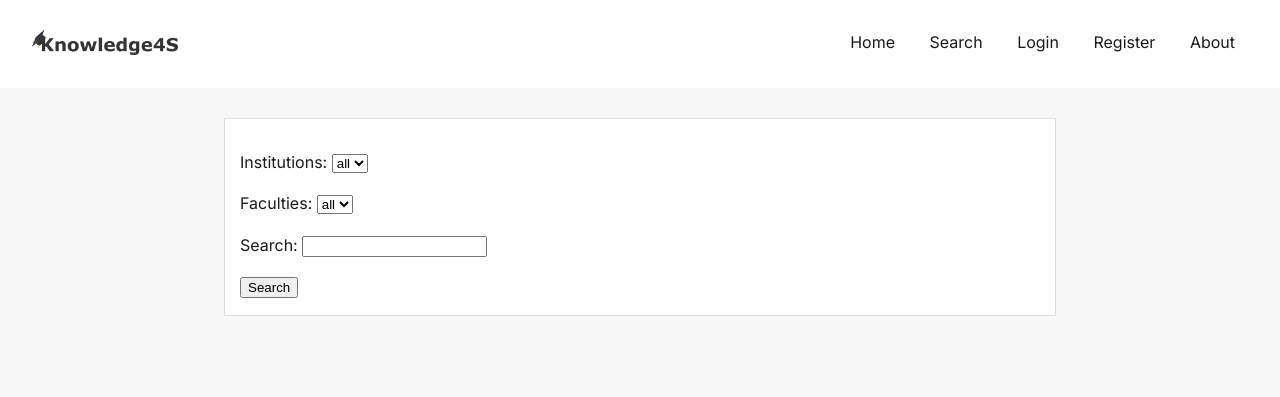
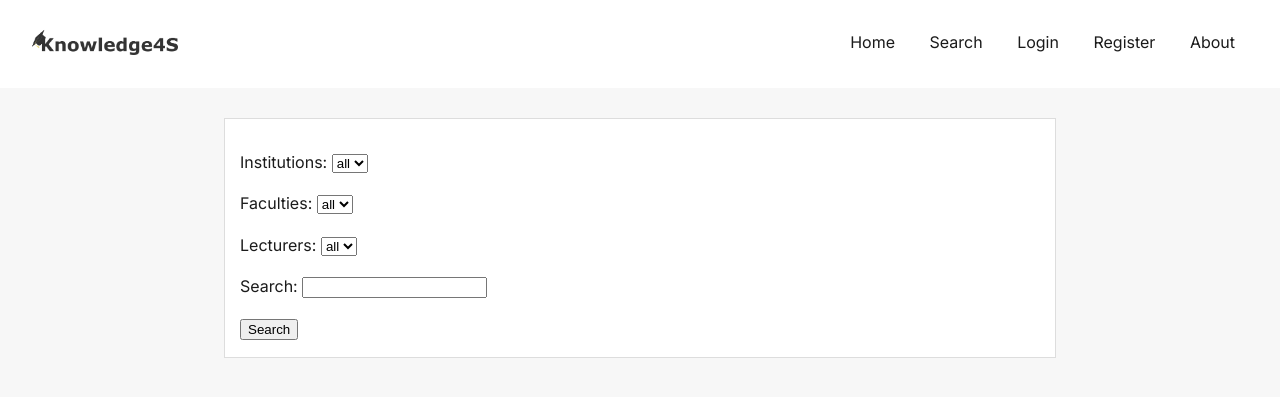
Before and after one commit to avirois/Knowledge4S, a Flask app: page /search in a window 1280 px wide. Shown: the top 397 px of the page. Run offline with Flask 2, Linux system fonts and the light colour scheme.

Commit message:
BSPM2021T3-58 Front: Added drop down list of lecturers

```diff
--- a/templates/search.html
+++ b/templates/search.html
@@ -11,6 +11,12 @@
         <option value="all">all</option>
     </select>
     </p>
+    <p>Lecturers:
+    <select name="lecturers" >
+        <option value="all">all</option>
+    </select>
+    </p>
+
     <p>Search: <input type="text" name="freetextsearch"/></p>
     <input type="submit" value="Search" name="send"/>
 </form>
```
